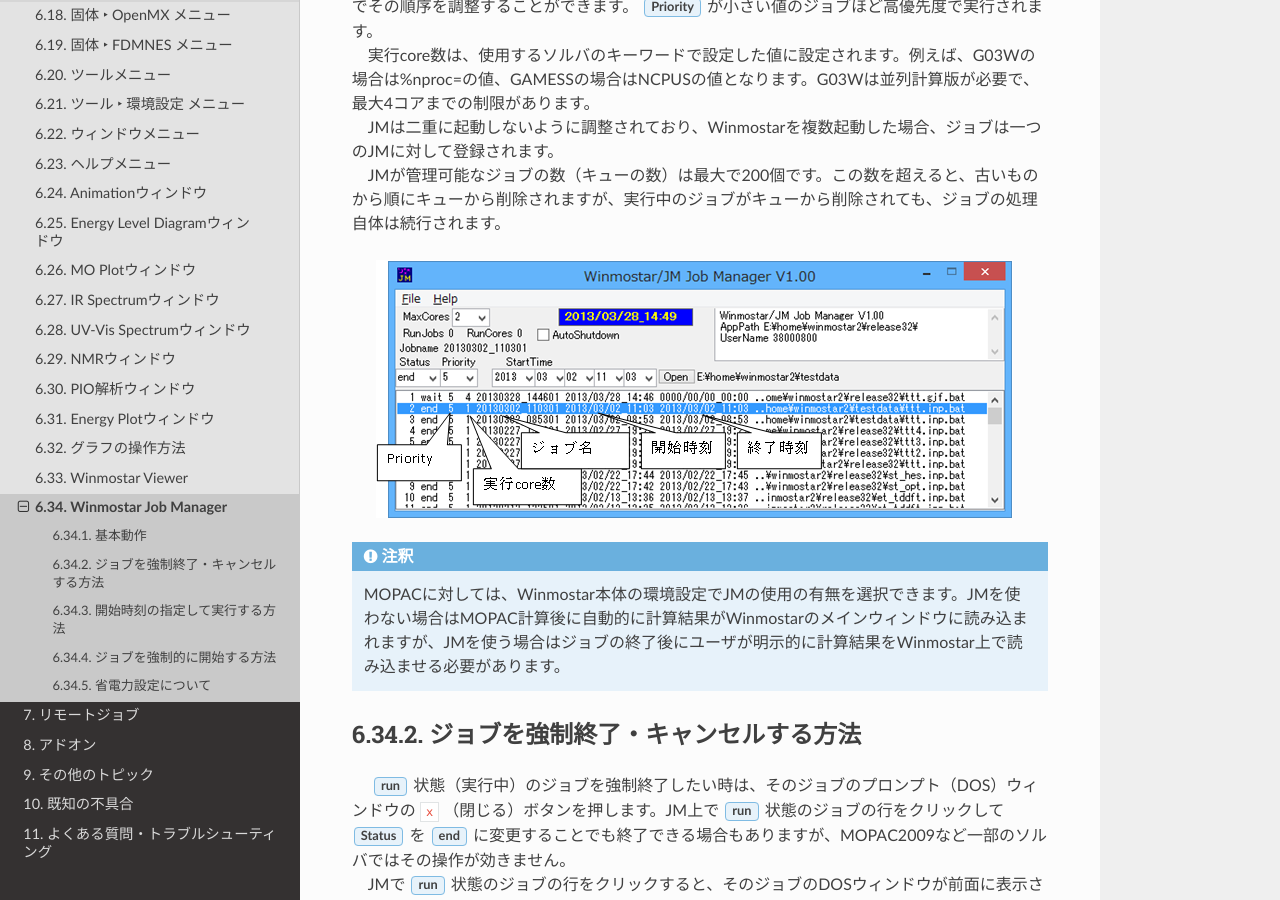
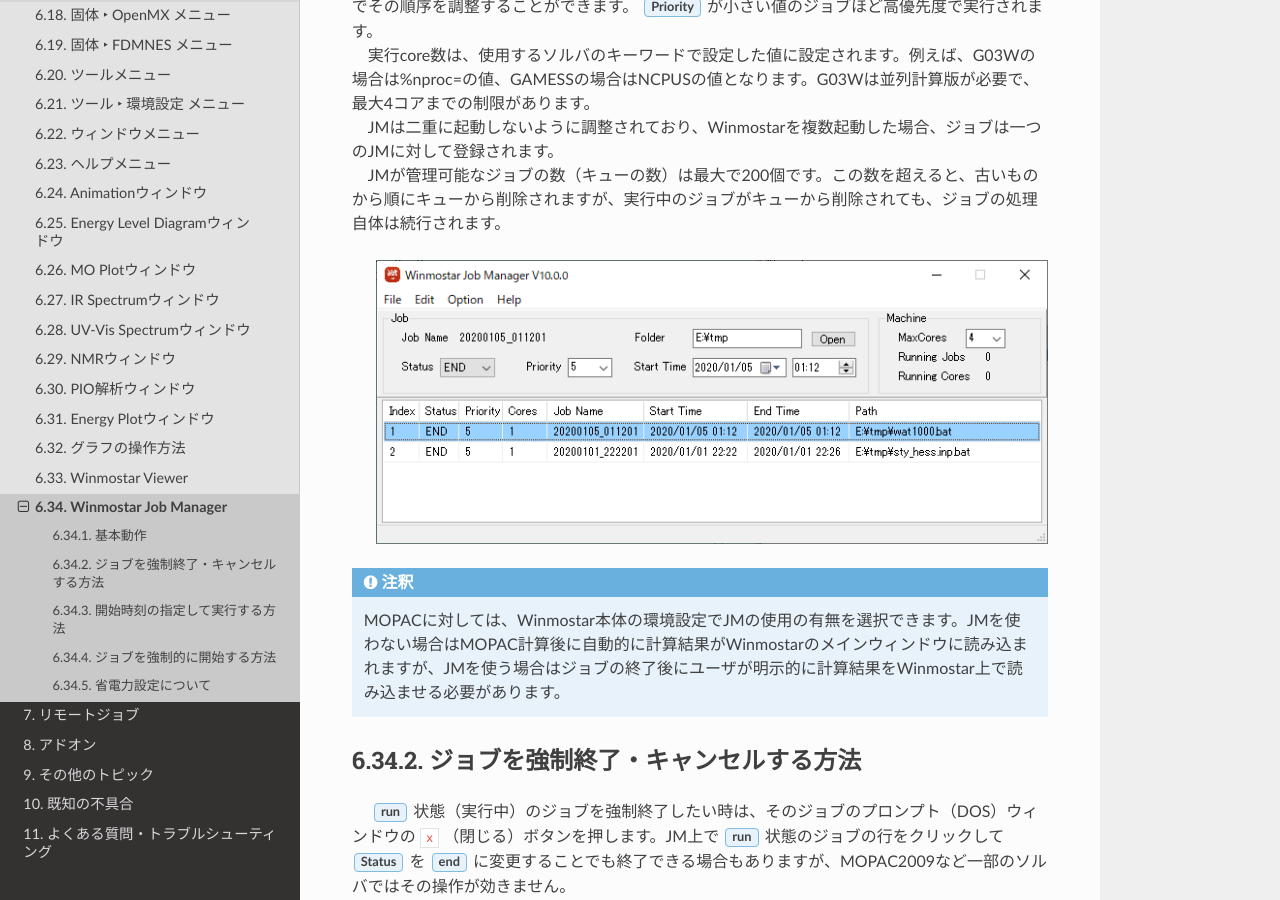
Before and after one commit to X-Ability/winmostar_doc, a Sphinx documentation site: the page built from source/winmos/util/winmosjm.rst, in a window 1280 px wide and 900 px high, scrolled down 867 px. Built offline with Sphinx 7.4.7 and the Read the Docs theme 2.0.0, drawn with Linux system fonts in a browser that asks for light colours.

Commit message:
JobManagerのキャプチャ変更

```diff
--- a/source/winmos/util/winmosjm.rst
+++ b/source/winmos/util/winmosjm.rst
@@ -23,10 +23,9 @@
 | 　JMは二重に起動しないように調整されており、Winmostarを複数起動した場合、ジョブは一つのJMに対して登録されます。
 | 　JMが管理可能なジョブの数（キューの数）は最大で200個です。この数を超えると、古いものから順にキューから削除されますが、実行中のジョブがキューから削除されても、ジョブの処理自体は続行されます。
 
-   |JMwindow_JP|
+   |JMwindow|
 
-.. |JMwindow_JP| image:: JMwindow_jp.png
-.. |JMwindow_EN| image:: JMwindow_en.png
+.. |JMwindow| image:: JMwindow.png
 
 .. note::
 
```
Also changed, not shown: source/winmos/util/JMwindow.png (added), source/winmos/util/JMwindow_en.png (deleted), source/winmos/util/JMwindow_jp.png (deleted).
